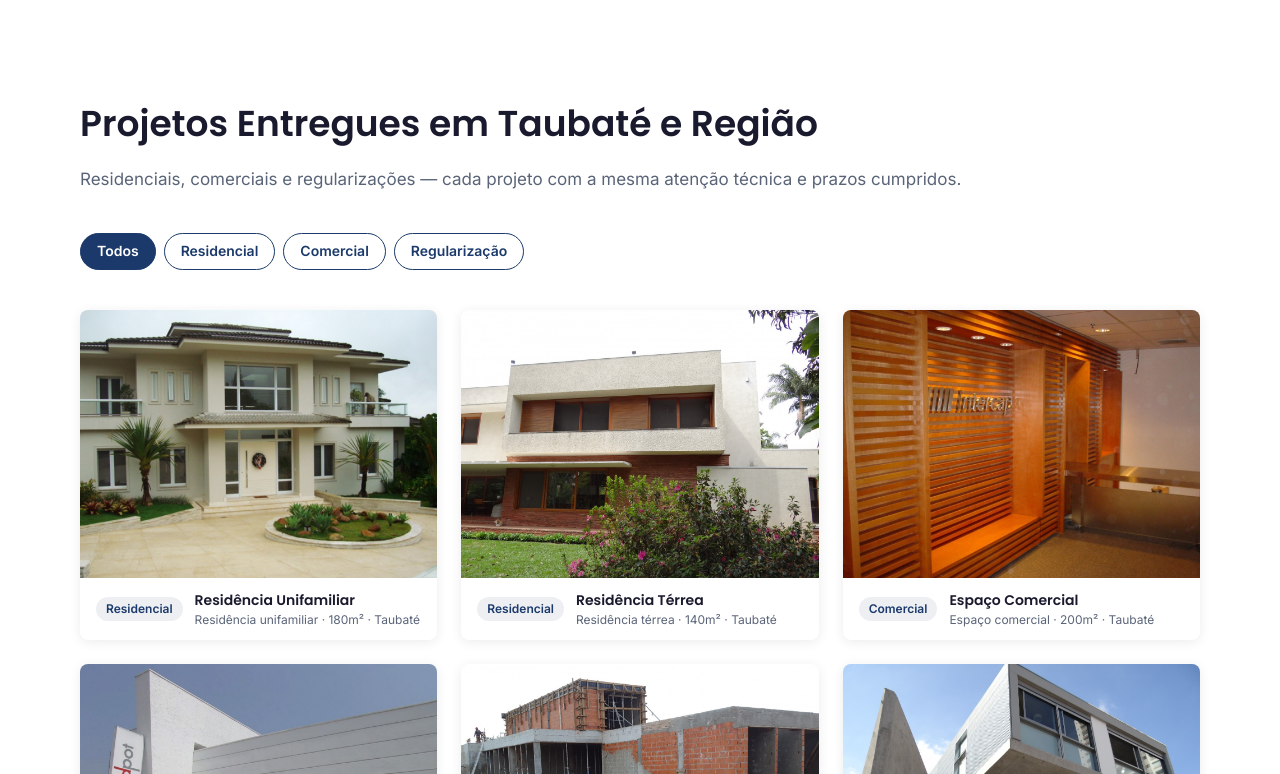
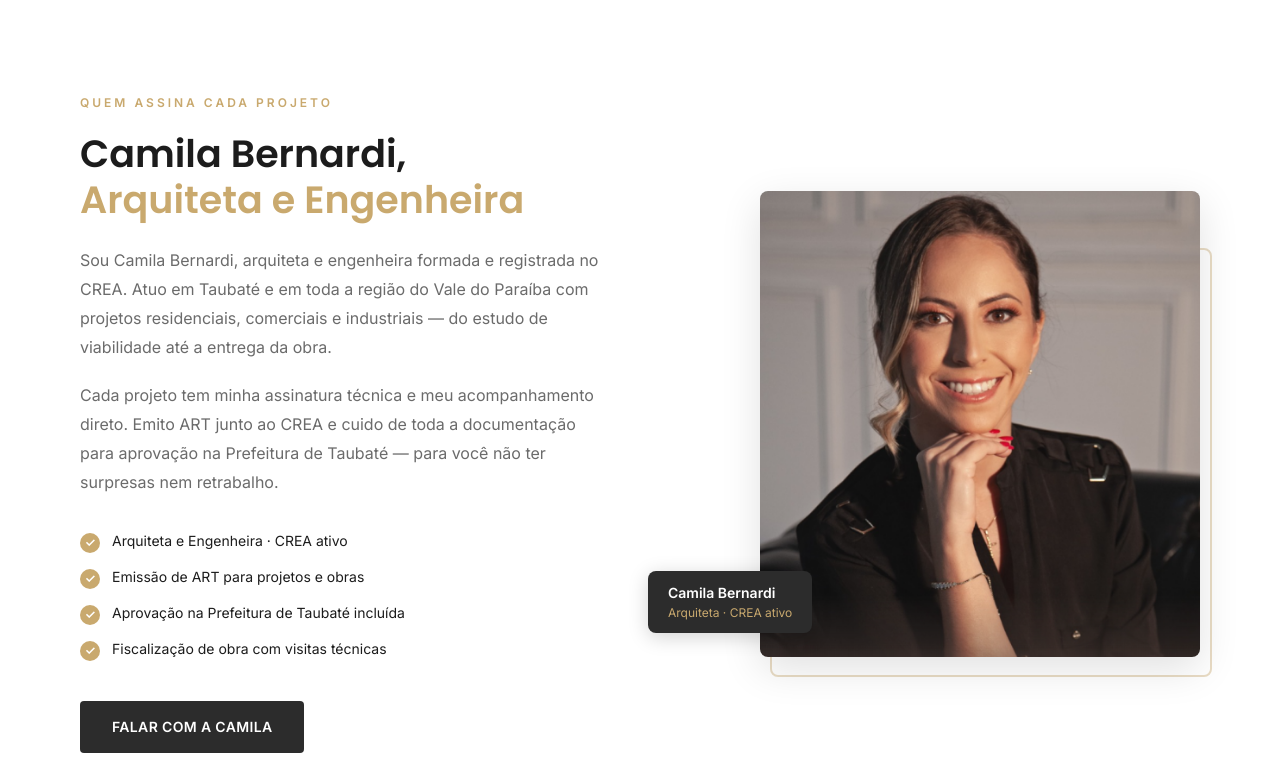
Before and after one commit to matheussperes/bernardi-arquitetura, a React (Vite) app: page / in a window 1280 px wide. Shown: the part 966-1740 px from the top of the page. Built offline with nearby package versions, Linux system fonts and the light colour scheme; the HTML template or start-up script is replaced by a standard one.

Commit message:
feat: identidade Camila Bernardi — paleta champagne/grafite, nome, seção Sobre, ART/INSS

```diff
--- a/src/config/site.ts
+++ b/src/config/site.ts
@@ -1,28 +1,28 @@
 // ============================================================
-// FONTE DA VERDADE — BERNARDI ARQUITETURA E ENGENHARIA
+// FONTE DA VERDADE — CAMILA BERNARDI ARQUITETA
 // Altere aqui para atualizar em todo o site
 // ============================================================
 
 export const siteConfig = {
-  company: 'Bernardi Arquitetura e Engenharia',
-  companyShort: 'Bernardi',
+  company: 'Camila Bernardi Arquiteta',
+  companyShort: 'Camila Bernardi',
   segment: 'Arquitetura e Engenharia',
   city: 'Taubaté',
   region: 'Taubaté e Vale do Paraíba',
 
   // Contato
-  phone: '12988199491', // sem formatação — usado nos links wa.me e tel:
+  phone: '12988199491',
   phoneFormatted: '(12) 98819-9491',
-  whatsappMessage: 'Olá! Vi o site de vocês e gostaria de solicitar um orçamento. Podem me atender?',
-  whatsappMessageCTA: 'Olá! Vim pelo site e gostaria de solicitar um orçamento gratuito. Podem me atender?',
+  whatsappMessage: 'Olá, Camila! Vi o seu site e gostaria de solicitar um orçamento. Pode me atender?',
+  whatsappMessageCTA: 'Olá, Camila! Vim pelo site e gostaria de solicitar um orçamento gratuito. Pode me atender?',
 
   // Endereço e horário
   address: 'Taubaté, SP',
   hours: 'Segunda a Sexta: 8h às 18h | Sábado: 8h às 12h',
 
   // Redes sociais
-  instagram: '', // TODO: inserir URL do Instagram quando criado
-  email: '', // TODO: inserir e-mail de contato
+  instagram: 'https://instagram.com/camilabernardiarquiteta',
+  email: '',
 
   // Google My Business
   gmb: {
@@ -32,29 +32,27 @@ export const siteConfig = {
   },
 
   // Métricas para o ProofBar
-  // TODO: substituir pelos dados reais quando disponíveis
   proofBar: [
     { value: '4.7★', label: 'Avaliação no Google' },
     { value: '13+', label: 'Clientes Satisfeitos' },
     { value: 'Taubaté', label: 'e toda a região do Vale' },
-    { value: 'Projeto + Obra', label: 'tudo na mesma empresa' },
+    { value: 'Projeto + Obra', label: 'tudo com você' },
   ],
 
   // SEO
   seo: {
-    title: 'Bernardi Arquitetura e Engenharia · Taubaté e Vale do Paraíba',
+    title: 'Camila Bernardi Arquiteta · Taubaté e Vale do Paraíba',
     description:
-      'Projetos de arquitetura e engenharia civil em Taubaté — do projeto à obra, sob uma única responsabilidade técnica. Aprovação na prefeitura incluída. Orçamento gratuito.',
-    ogImage: '/og-image.jpg', // TODO: criar imagem OG 1200×630px
+      'Arquitetura, engenharia e fiscalização de obra em Taubaté — do projeto ao Habite-se, com ART/INSS e aprovação na prefeitura. Orçamento gratuito.',
+    ogImage: '/og-image.jpg',
   },
 
-  // Integrações — preencher quando disponíveis
-  googleAnalyticsId: null as string | null, // ex: 'G-XXXXXXXXXX'
-  metaPixelId: null as string | null,       // ex: '1234567890123'
-  gtmId: null as string | null,             // ex: 'GTM-XXXXXXX'
+  // Integrações
+  googleAnalyticsId: null as string | null,
+  metaPixelId: null as string | null,
+  gtmId: null as string | null,
 } as const
 
-// URLs geradas automaticamente
 export const whatsappUrl = (message?: string) =>
   `https://wa.me/55${siteConfig.phone}?text=${encodeURIComponent(
     message ?? siteConfig.whatsappMessage
--- a/src/pages/Home.tsx
+++ b/src/pages/Home.tsx
@@ -4,6 +4,7 @@ import Footer from '@/components/thebest/Footer'
 import WhatsAppFloatingButton from '@/components/thebest/WhatsAppFloatingButton'
 import Hero from '@/sections/Hero'
 import ProofBar from '@/sections/ProofBar'
+import About from '@/sections/About'
 import Portfolio from '@/sections/Portfolio'
 import EditorialStrip from '@/sections/EditorialStrip'
 import Testimonials from '@/sections/Testimonials'
@@ -12,7 +13,6 @@ import FAQ from '@/sections/FAQ'
 import CTAFinal from '@/sections/CTAFinal'
 
 export default function Home() {
-  // IntersectionObserver para animações de entrada
   useEffect(() => {
     const observer = new IntersectionObserver(
       (entries) => {
@@ -33,40 +33,38 @@ export default function Home() {
 
   return (
     <>
-      {/* ── HEADER (fixo, fora do fluxo) ── */}
       <Header />
 
-      {/* ── MAIN ── */}
       <main>
-        {/* 1. Hero — objetivo primário: WhatsApp */}
+        {/* 1. Hero */}
         <Hero />
 
-        {/* 2. Proof Bar — credibilidade imediata */}
+        {/* 2. Proof Bar */}
         <ProofBar />
 
-        {/* 3. Portfolio — objetivo secundário: ver obras reais */}
+        {/* 3. Sobre a Camila */}
+        <About />
+
+        {/* 4. Portfolio */}
         <Portfolio />
 
-        {/* 4. Faixa Editorial — pausa emocional / atmosfera de arquitetura */}
+        {/* 5. Faixa Editorial */}
         <EditorialStrip />
 
-        {/* 5. Testimonials — prova social qualitativa */}
+        {/* 6. Testimonials */}
         <Testimonials />
 
-        {/* 6. Differentials — por que Bernardi vs. concorrentes */}
+        {/* 7. Differentials */}
         <Differentials />
 
-        {/* 7. FAQ — eliminar últimas objeções */}
+        {/* 8. FAQ */}
         <FAQ />
 
-        {/* 8. CTA Final — última chance de conversão */}
+        {/* 9. CTA Final */}
         <CTAFinal />
       </main>
 
-      {/* ── FOOTER ── */}
       <Footer />
-
-      {/* ── WHATSAPP FIXO — sempre visível ── */}
       <WhatsAppFloatingButton />
     </>
   )
--- /dev/null
+++ b/src/sections/About.tsx
@@ -0,0 +1,117 @@
+import { whatsappUrl } from '@/config/site'
+
+export default function About() {
+  return (
+    <section id="sobre" className="section-py bg-bg overflow-hidden">
+      <div className="container-site">
+        <div className="grid grid-cols-1 lg:grid-cols-2 gap-12 lg:gap-20 items-center">
+
+          {/* Texto — esquerda */}
+          <div className="animate-on-scroll">
+            {/* Label */}
+            <p
+              className="font-body font-semibold uppercase tracking-[3px] text-xs mb-5"
+              style={{ color: '#C9A96E' }}
+            >
+              Quem assina cada projeto
+            </p>
+
+            <h2
+              className="font-heading font-semibold text-text-main mb-6"
+              style={{ fontSize: 'clamp(26px, 4vw, 38px)', lineHeight: 1.2 }}
+            >
+              Camila Bernardi,
+              <br />
+              <span style={{ color: '#C9A96E' }}>Arquiteta e Engenheira</span>
+            </h2>
+
+            <p className="font-body text-text-secondary text-base leading-[1.8] mb-5">
+              Sou Camila Bernardi, arquiteta e engenheira formada e registrada no CREA.
+              Atuo em Taubaté e em toda a região do Vale do Paraíba com projetos residenciais,
+              comerciais e industriais — do estudo de viabilidade até a entrega da obra.
+            </p>
+
+            <p className="font-body text-text-secondary text-base leading-[1.8] mb-8">
+              Cada projeto tem minha assinatura técnica e meu acompanhamento direto.
+              Emito ART junto ao CREA e cuido de toda a documentação para aprovação
+              na Prefeitura de Taubaté — para você não ter surpresas nem retrabalho.
+            </p>
+
+            {/* Credenciais */}
+            <div className="flex flex-col gap-3 mb-10">
+              {[
+                'Arquiteta e Engenheira · CREA ativo',
+                'Emissão de ART para projetos e obras',
+                'Aprovação na Prefeitura de Taubaté incluída',
+                'Fiscalização de obra com visitas técnicas',
+              ].map((item) => (
+                <div key={item} className="flex items-start gap-3">
+                  <span
+                    className="mt-1 flex-shrink-0 w-5 h-5 rounded-full flex items-center justify-center text-white text-xs font-bold"
+                    style={{ background: '#C9A96E' }}
+                  >
+                    ✓
+                  </span>
+                  <span className="font-body text-text-main text-sm leading-[1.7]">{item}</span>
+                </div>
+              ))}
+            </div>
+
+            <a
+              href={whatsappUrl('Olá, Camila! Vi seu perfil no site e gostaria de conversar sobre um projeto.')}
+              target="_blank"
+              rel="noopener noreferrer"
+              className="inline-flex items-center gap-2 font-body font-semibold text-sm uppercase tracking-wide px-8 py-4 rounded-btn transition-colors duration-200"
+              style={{ background: '#2C2C2C', color: '#FFFFFF' }}
+            >
+              Falar com a Camila
+            </a>
+          </div>
+
+          {/* Foto — direita */}
+          <div className="relative animate-on-scroll flex justify-center lg:justify-end">
+            {/* Moldura decorativa atrás da foto */}
+            <div
+              className="absolute"
+              style={{
+                width: '85%',
+                height: '92%',
+                bottom: '-20px',
+                right: '-12px',
+                border: '2px solid #C9A96E',
+                borderRadius: '8px',
+                opacity: 0.4,
+              }}
+            />
+            {/* Foto */}
+            <img
+              src="/assets/camila-bernardi.jpg"
+              alt="Camila Bernardi — Arquiteta e Engenheira em Taubaté"
+              className="relative z-10 w-full object-cover object-top"
+              style={{
+                maxWidth: 440,
+                maxHeight: 560,
+                borderRadius: '8px',
+                boxShadow: '0 12px 40px rgba(0,0,0,0.12)',
+              }}
+            />
+            {/* Badge flutuante */}
+            <div
+              className="absolute z-20 bottom-6 left-0 lg:-left-8 px-5 py-3 rounded-card"
+              style={{
+                background: '#2C2C2C',
+                boxShadow: '0 4px 20px rgba(0,0,0,0.18)',
+              }}
+            >
+              <p className="font-body font-semibold text-white text-sm">Camila Bernardi</p>
+              <p className="font-body text-xs mt-0.5" style={{ color: '#C9A96E' }}>
+                Arquiteta · CREA ativo
+              </p>
+            </div>
+          </div>
+
+        </div>
+      </div>
+    </section>
+  )
+}
--- a/tailwind.config.ts
+++ b/tailwind.config.ts
@@ -9,14 +9,14 @@ const config: Config = {
     extend: {
       colors: {
         bg: '#FFFFFF',
-        surface: '#F4F5F7',
-        primary: '#1B3A6B',
-        'primary-hover': '#142D55',
-        'text-main': '#1A1A2E',
-        'text-secondary': '#5A6478',
-        accent: '#E8A020',
+        surface: '#FAF8F5',
+        primary: '#2C2C2C',
+        'primary-hover': '#1a1a1a',
+        'text-main': '#1C1C1C',
+        'text-secondary': '#6B6B6B',
+        accent: '#C9A96E',
         whatsapp: '#25D366',
-        border: '#DDE1EA',
+        border: '#E8E2D9',
       },
       fontFamily: {
         heading: ['Poppins', 'sans-serif'],
@@ -38,16 +38,16 @@ const config: Config = {
         'faq': '760px',
       },
       boxShadow: {
-        'card': '0 2px 12px rgba(0,0,0,0.08)',
-        'card-hover': '0 8px 24px rgba(0,0,0,0.14)',
-        'diff-card': '0 2px 8px rgba(0,0,0,0.06)',
-        'testimonial': '0 2px 12px rgba(0,0,0,0.07)',
-        'header': '0 2px 16px rgba(0,0,0,0.08)',
+        'card': '0 2px 12px rgba(0,0,0,0.06)',
+        'card-hover': '0 8px 24px rgba(0,0,0,0.12)',
+        'diff-card': '0 2px 8px rgba(0,0,0,0.05)',
+        'testimonial': '0 2px 12px rgba(0,0,0,0.06)',
+        'header': '0 2px 16px rgba(0,0,0,0.06)',
         'whatsapp': '0 4px 16px rgba(37,211,102,0.4)',
-        'btn-primary': '0 4px 16px rgba(27,58,107,0.3)',
+        'btn-primary': '0 4px 16px rgba(44,44,44,0.25)',
       },
       borderRadius: {
-        'btn': '6px',
+        'btn': '4px',
         'card': '8px',
       },
       transitionDuration: {
```
